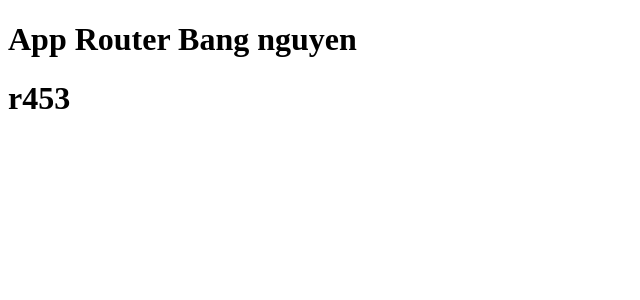
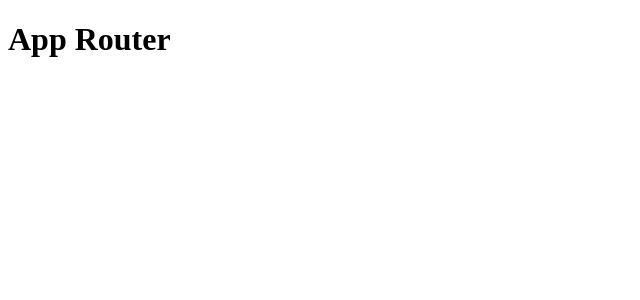
Before and after one commit to Bangnguyen2206/CICD, a Next.js app: page / in a window 1280 px wide. Shown: the top 300 px of the page, without its empty margins (0-640 px from the left). Built offline with nearby package versions, Linux system fonts and the light colour scheme.

Commit message:
feat(update cicd)

```diff
--- a/app/layout.tsx
+++ b/app/layout.tsx
@@ -5,10 +5,7 @@ export default function RootLayout({
 }) {
   return (
     <html lang="en">
-      <body>
-        {children}
-        <h1>r453</h1>
-      </body>
+      <body>{children}</body>
     </html>
   );
 }
--- a/app/page.tsx
+++ b/app/page.tsx
@@ -3,5 +3,5 @@ export const metadata = {
 };
 
 export default function Page() {
-  return <h1>App Router Bang nguyen</h1>;
+  return <h1>App Router</h1>;
 }
```
